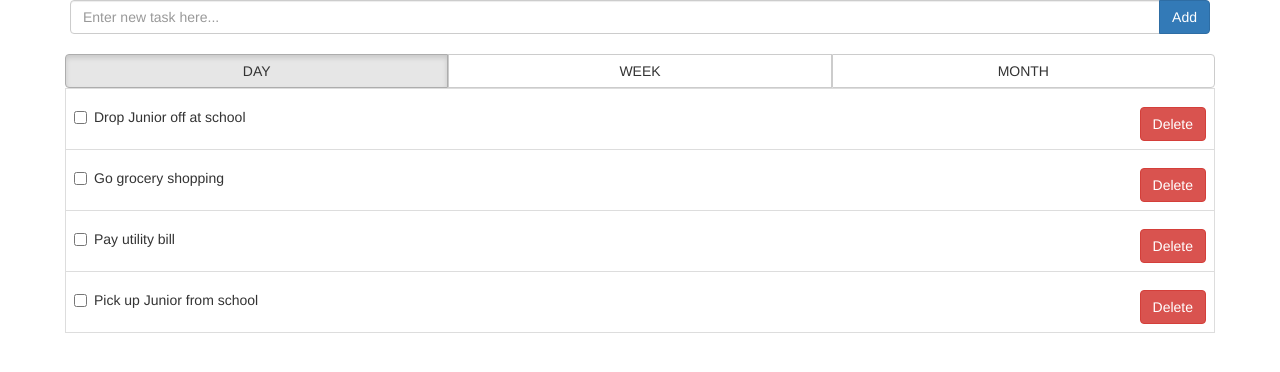
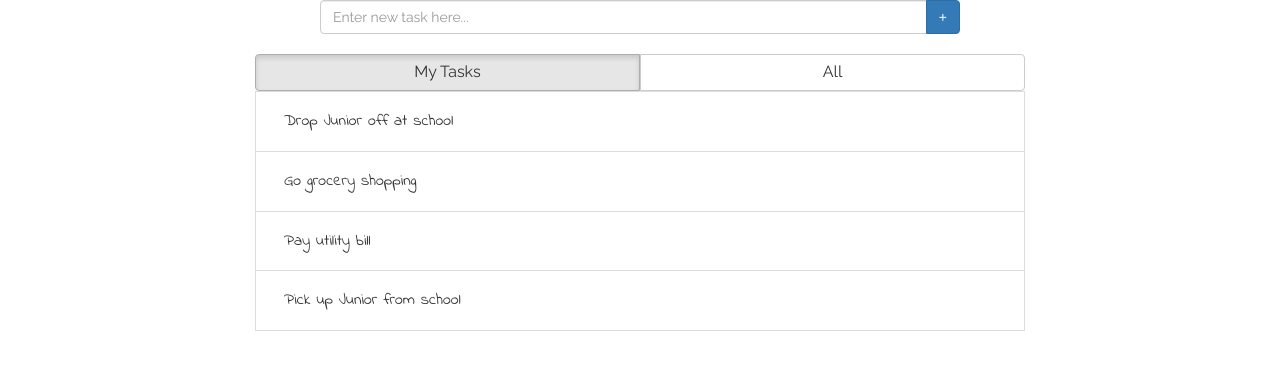
Before and after one commit to taracui/Task_Manager, a plain HTML site: page index.html in a window 1280 px wide. Drawn offline with nearby package versions, Linux system fonts and the light colour scheme.

Commit message:
update css, hover feature

```diff
--- a/index.html
+++ b/index.html
@@ -8,14 +8,21 @@
      <!-- Latest compiled and minified CSS -->
     <link rel="stylesheet" href="https://maxcdn.bootstrapcdn.com/bootstrap/3.3.7/css/bootstrap.min.css" integrity="sha384-BVYiiSIFeK1dGmJRAkycuHAHRg32OmUcww7on3RYdg4Va+PmSTsz/K68vbdEjh4u" crossorigin="anonymous">
     <link rel= "stylesheet" href = "style.css">
+
+    <style>
+    @import url('https://fonts.googleapis.com/css?family=Indie+Flower');
+    </style>
+    <style>
+    @import url('https://fonts.googleapis.com/css?family=Indie+Flower|Open+Sans|Raleway:400,500');
+    </style>
   </head>
 
   <body>
-      <div class="container">
+      <div class="addContainer">
         <div class="input-group">
             <input type="text" id="textbox" class="form-control" placeholder="Enter new task here...">
             <span class="input-group-btn">
-              <button id="addTask" class="btn btn-primary">Add</button>
+              <button id="addTask" class="btn btn-primary">+</button>
             </span>
         </div>
       </div>
@@ -25,17 +32,12 @@
       <div class="container" id="taskContainer">
         <div class="btn-group btn-group-justified" role="group" aria-label="...">
           <div class="btn-group" role="group">
-            <button type="button" id="dayButton" class="btn btn-default active">DAY
+            <button type="button" id="myButton" class="btn btn-default active">My Tasks
             </button>
           </div>
 
           <div class="btn-group" role="group">
-            <button type="button" id="weekButton" class="btn btn-default">WEEK
-            </button>
-          </div>
-
-          <div class="btn-group" role="group">
-            <button type="button" id="monthButton" class="btn btn-default">MONTH
+            <button type="button" id="allButton" class="btn btn-default">All
             </button>
           </div>
         </div>
@@ -44,39 +46,52 @@
             <tbody id="tableBody">
               <tr>
                 <td>
+                  <div class="taskRow">
+                    <div class="taskContents">
                       <div class="checkbox">
-                    <label>
-                    <input type="checkbox" id="checkbox" class="strikethrough">
+                      <label><input type="checkbox" id="checkbox" class="strikethrough">
                       <span class="task">
                         <div class="taskText">
                         Drop Junior off at school
                         </div>
                       </span>
                       </label>
-                    <button id="removeTask" class="btn btn-danger">Delete
+                      <div class="buttonDelete">
+                      <button id="removeTask" type="button" class="btn btn-danger btn-outline btn-sm">Delete
                       </button>
+                      </div>
+                      </div>
+                    </div>
                   </div>
                 </td>
               </tr>
 
               <tr>
                 <td>
+                  <div class="taskRow">
+                    <div class="taskContents">
                       <div class="checkbox">
-                    <label><input type="checkbox" id="checkbox" class="strikethrough"/>
+                      <label><input type="checkbox" id="checkbox" class="strikethrough">
                       <span class="task">
                         <div class="taskText">
                         Go grocery shopping
                         </div>
                       </span>
                       </label>
-                    <button id="removeTask" class="btn btn-danger">Delete
+                      <div class="buttonDelete">
+                      <button id="removeTask" type="button" class="btn btn-danger btn-outline btn-sm">Delete
                       </button>
+                      </div>
+                      </div>
+                    </div>
                   </div>
                 </td>
               </tr>
 
               <tr>
                 <td>
+                  <div class="taskRow">
+                    <div class="taskContents">
                       <div class="checkbox">
                       <label><input type="checkbox" id="checkbox" class="strikethrough">
                       <span class="task">
@@ -85,14 +100,20 @@
                         </div>
                       </span>
                       </label>
-                    <button id="removeTask" class="btn btn-danger">Delete
+                      <div class="buttonDelete">
+                      <button id="removeTask" type="button" class="btn btn-danger btn-outline btn-sm">Delete
                       </button>
+                      </div>
+                      </div>
+                    </div>
                   </div>
                 </td>
               </tr>
 
               <tr>
                 <td>
+                  <div class="taskRow">
+                    <div class="taskContents">
                       <div class="checkbox">
                       <label><input type="checkbox" id="checkbox" class="strikethrough">
                       <span class="task">
@@ -101,8 +122,11 @@
                         </div>
                       </span>
                       </label>
-                    <button id="removeTask" class="btn btn-danger">Delete
+                      <div class="buttonDelete">
+                      <button id="removeTask" type="button" class="btn btn-danger btn-outline btn-sm">Delete
                       </button>
+                    </div>
+                    </div>
                   </div>
                 </td>
               </tr>
--- a/style.css
+++ b/style.css
@@ -7,8 +7,15 @@ th {
 }
 
 #textbox {
+	font-family: 'Raleway', sans-serif;
+	font-size: 14px;
+	font-weight: italic;
+	float: left;
+}
 
-	float: left;
+.addContainer{
+	padding-left: 320px;
+	padding-right: 320px;
 }
 
 #addTask {
@@ -16,17 +23,32 @@ th {
 }
 
 #taskContainer{
-	padding-left: 10px;
-	padding-right: 10px;
+	padding-left: 200px;
+	padding-right: 200px;
 }
 
-#myTable{
-	padding-left: 10px;
-	padding-right: 10px;
+#myButton{
+	font-family: 'Raleway', sans-serif;
+	font-size: 16px;
+	font-weight: medium;
+}
+
+#allButton{
+	font-family: 'Raleway', sans-serif;
+	font-size: 16px;
+	font-weight: medium;
+}
+
+.taskText{
+	font-family: 'Indie Flower', cursive;
+	font-size: 16px;
+	display:inline;
 }
 
 #removeTask{
 	float: right;
+	font-family: 'Raleway', sans-serif;
+	font-size: 12px;
 }
 
 .strikethrough:checked + span{
@@ -34,6 +56,20 @@ th {
 	color: green;
 }
 
-.btn{
+.buttonDelete{
 	float: right;
+	display: none;
 }
+
+.taskContents:hover .buttonDelete {
+	display: inline;
+}
+
+#checkbox{
+	float:left;
+	display:none;
+}
+
+.checkbox:hover #checkbox{
+	display:inline;
+}
```
Lines whose indentation alone changed are shown as unchanged.
